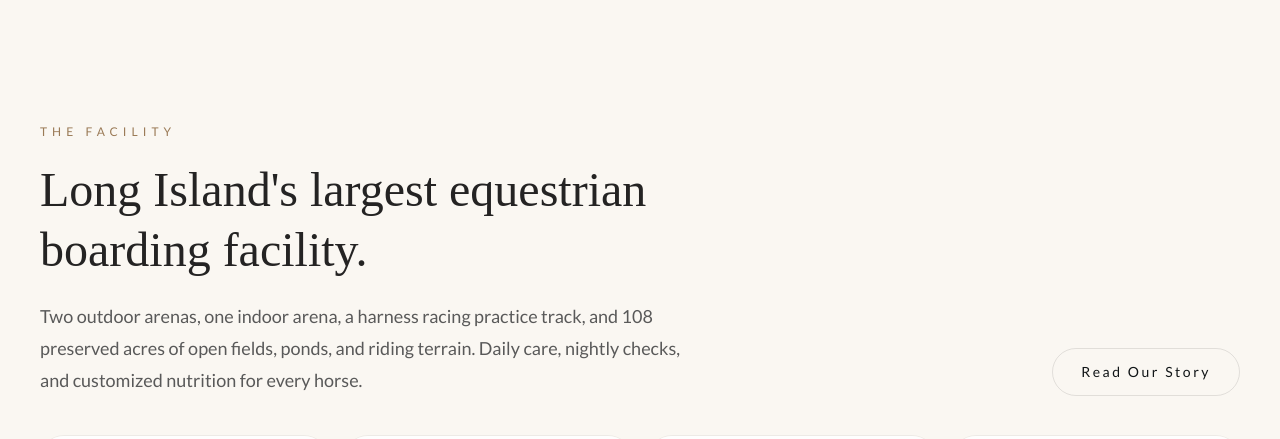
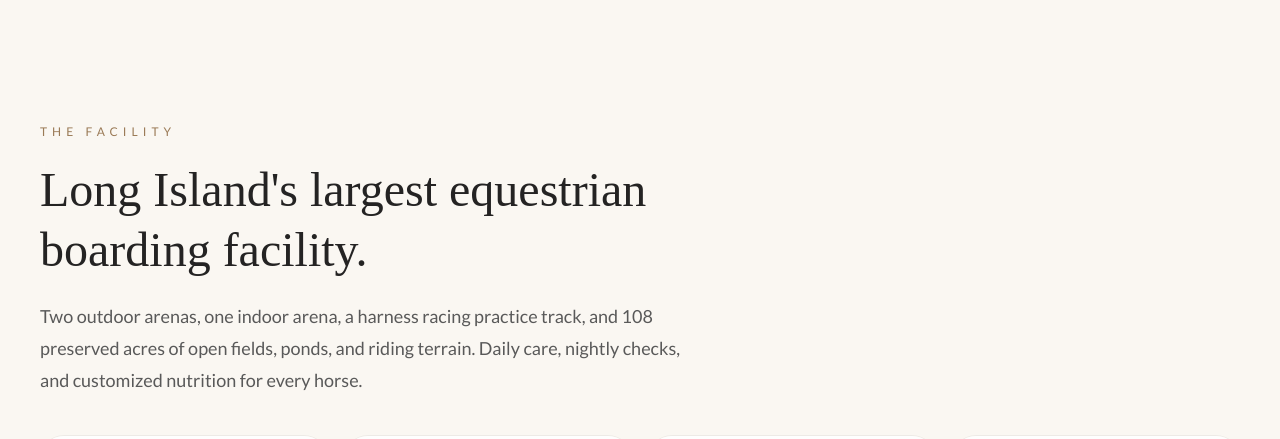
Before and after one commit to Midorivi/thunder-road-stables, a React (Vite) app: page / in a window 1280 px wide. Shown: the part 820-1259 px from the top of the page. Built offline with nearby package versions, Linux system fonts and the light colour scheme; no server answers; the HTML template or start-up script is replaced by a standard one; a web font is replaced by a local one.

Commit message:
Remove Read Our Story button from facility section

```diff
--- a/src/components/sections/About.tsx
+++ b/src/components/sections/About.tsx
@@ -1,6 +1,5 @@
 import { animate, useInView, useMotionValue } from 'framer-motion';
 import { useEffect, useRef, useState } from 'react';
-import { Link } from 'react-router-dom';
 import { asset } from '../../lib/utils';
 import { AnimatedSection } from '../ui/AnimatedSection';
 
@@ -39,7 +38,7 @@ export function About() {
   return (
     <section className="bg-[#FAF7F2] py-28 md:py-36">
       <div className="page-shell">
-        <AnimatedSection className="flex flex-col gap-6 md:flex-row md:items-end md:justify-between">
+        <AnimatedSection>
           <div className="max-w-2xl">
             <p className="text-xs uppercase tracking-[0.42em] text-[#9a7a56]">The facility</p>
             <h2 className="mt-5 text-4xl leading-tight text-[#242323] md:text-5xl">Long Island&apos;s largest equestrian boarding facility.</h2>
@@ -47,12 +46,6 @@ export function About() {
               Two outdoor arenas, one indoor arena, a harness racing practice track, and 108 preserved acres of open fields, ponds, and riding terrain. Daily care, nightly checks, and customized nutrition for every horse.
             </p>
           </div>
-          <Link
-            to="/our-story"
-            className="inline-flex min-h-12 shrink-0 items-center rounded-full border border-black/10 px-7 text-sm tracking-[0.18em] text-[#111517] hover:scale-[1.02] hover:border-[#DCAC74]/60 hover:text-[#9a7a56]"
-          >
-            Read Our Story
-          </Link>
         </AnimatedSection>
 
         <AnimatedSection delay={0.08} className="mt-10 grid gap-4 sm:grid-cols-2 lg:grid-cols-4">
```
